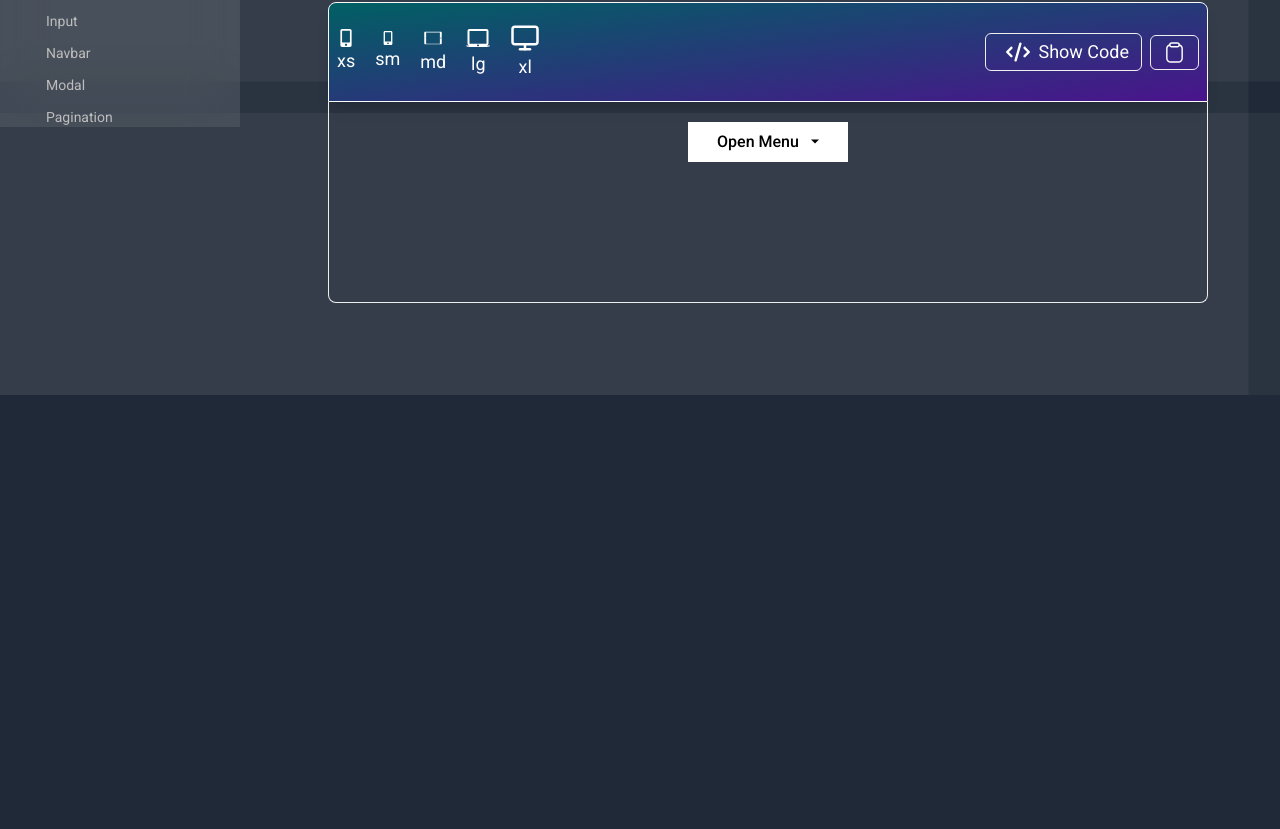
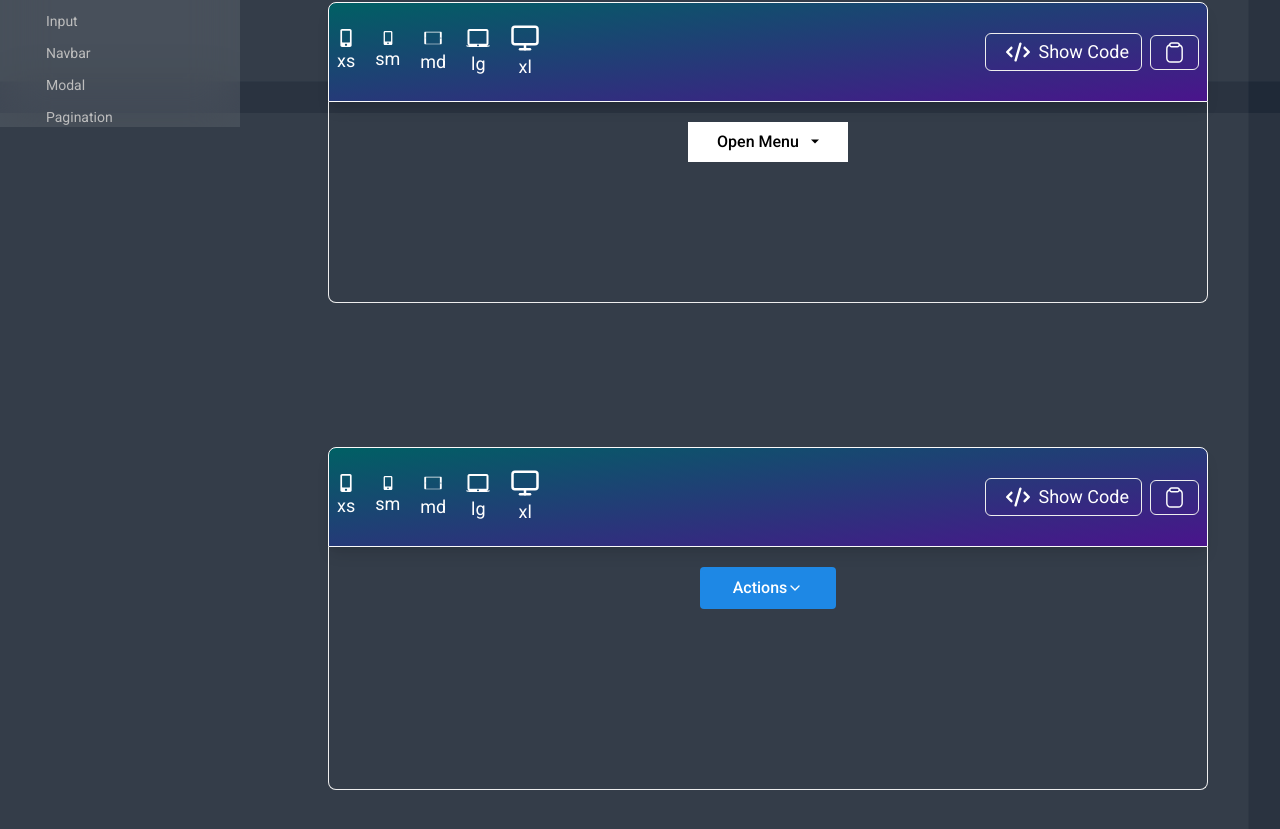
Before and after one commit to akash-khan-311/softui, a React (Vite) app: page /components/dropdown in a window 1280 px wide. Shown: the part 687-1516 px from the top of the page. Before the commit the page ends 1082 px from the top, so only its background shows below. Built offline with nearby package versions, Linux system fonts and the light colour scheme.

Commit message:
feat:dropdown: finaly another dropdown features updated on the ui

```diff
--- a/src/UIcomponents/Dropdown/Dropdown.jsx
+++ b/src/UIcomponents/Dropdown/Dropdown.jsx
@@ -1,13 +1,13 @@
 import Dropdown2 from "../../components/App/DropDown/DropDown2";
 import Dropdown1 from "../../components/App/DropDown/Dropdown1";
-
+import Dropdown3 from "../../components/App/DropDown/Dropdown3";
 
 const Dropdown = () => {
     return(
         <>
              <Dropdown1/>
              <Dropdown2/>
-
+             <Dropdown3/>
         </>
     )
 }
```
